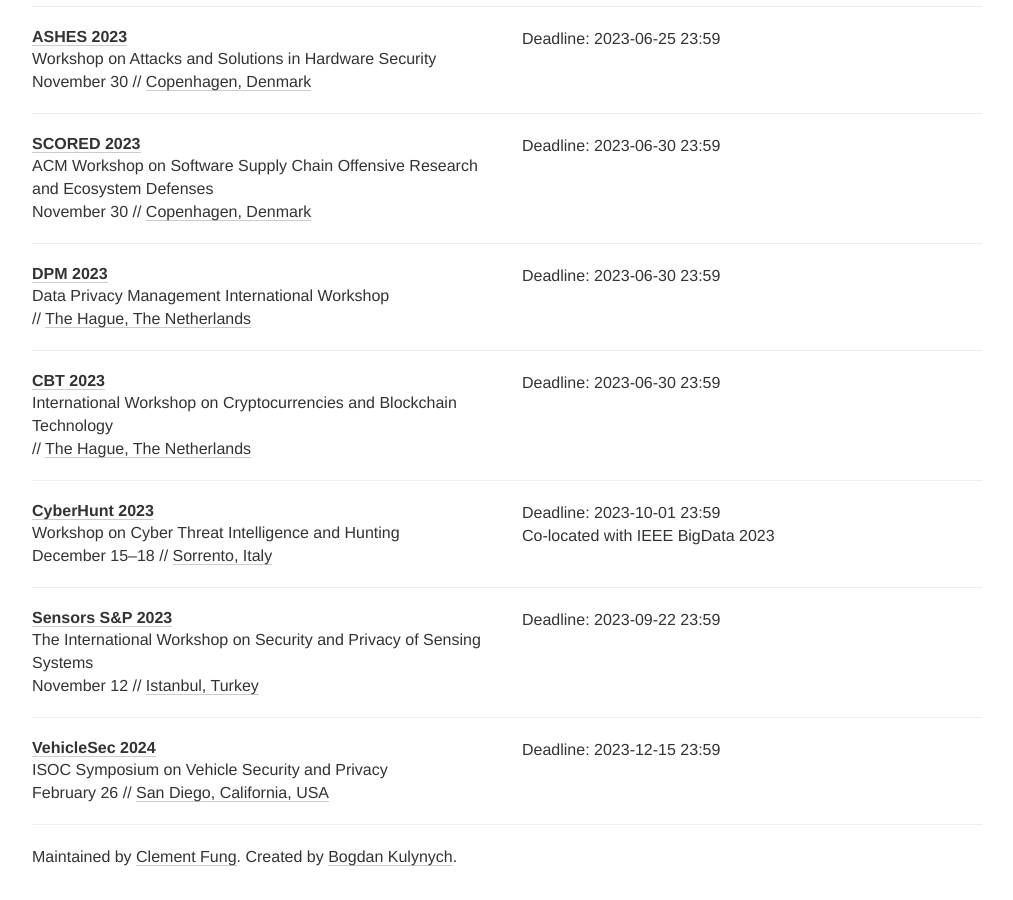
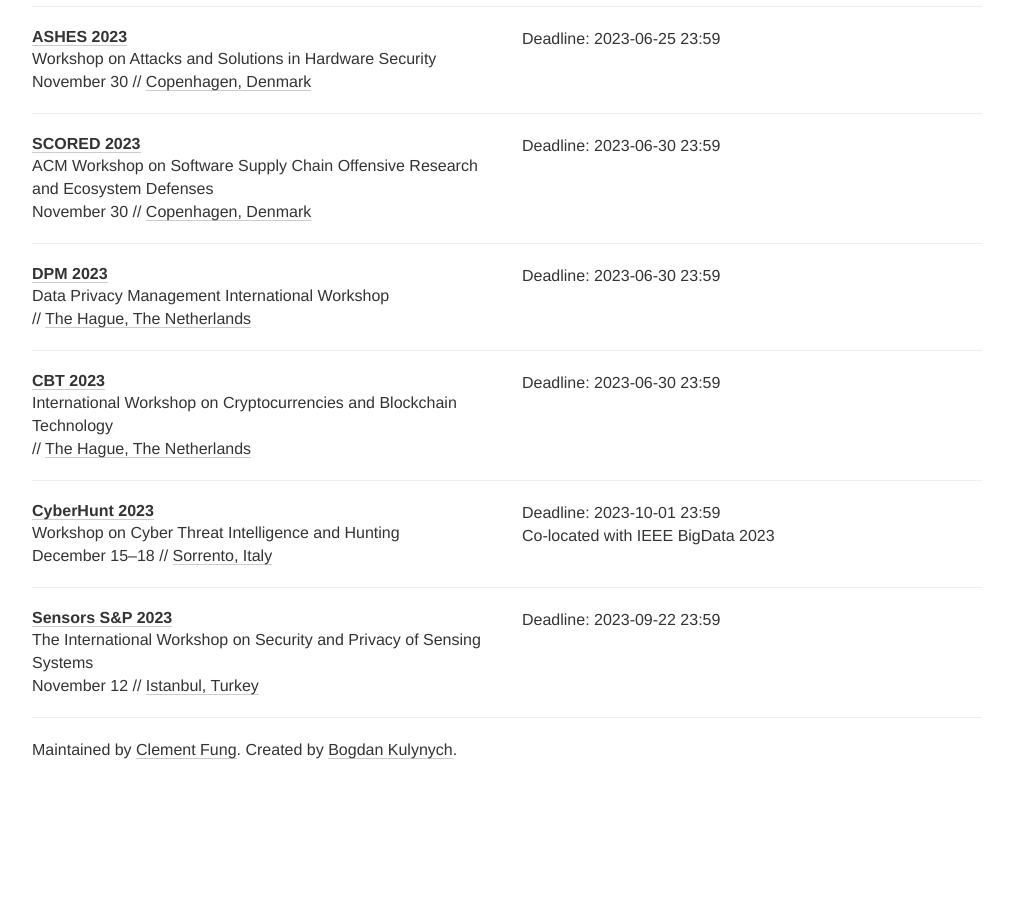
Before and after one commit to sec-deadlines/sec-deadlines.github.io, a Jekyll site: the page built from index.html, in a window 1280 px wide and 900 px high, scrolled down 11071 px. Shown: the whole window, without its empty margins (133-1146 px from the left). Built offline with Jekyll 4.4.1, drawn with Linux system fonts in a browser that asks for light colours; nearby versions of some CDN libraries; comment, search, counter and statistics services are not loaded; after the commit the page ends 11864 px from its top, so only the background shows below that; some of the changed text lies outside the part shown.

Commit message:
Merge with 2023 version

```diff
--- a/_data/conferences.yml
+++ b/_data/conferences.yml
@@ -612,10 +612,10 @@
 
 - name: VehicleSec
   description: ISOC Symposium on Vehicle Security and Privacy
-  year: 2023
-  link: https://www.ndss-symposium.org/ndss2023/submissions/cfp-vehiclesec/
-  deadline: ["2023-01-10 23:59"]
-  date: February 27
+  year: 2024
+  link: https://www.ndss-symposium.org/ndss2024/submissions/cfp-vehiclesec/
+  deadline: ["2023-12-15 23:59"]
+  date: February 26
   place: San Diego, California, USA
   tags: [SEC, PRIV, SHOP]
 
@@ -780,11 +780,4 @@
   place: Istanbul, Turkey
   tag: [SEC, PRIV, SHOP]
 
-- name: VehicleSec
-  description: ISOC Symposium on Vehicle Security and Privacy
-  year: 2024
-  link: https://www.ndss-symposium.org/ndss2024/submissions/cfp-vehiclesec/
-  deadline: ["2023-12-15 23:59"]
-  date: February 26
-  place: San Diego, California, USA
   tags: [SEC, PRIV, SHOP]
```
